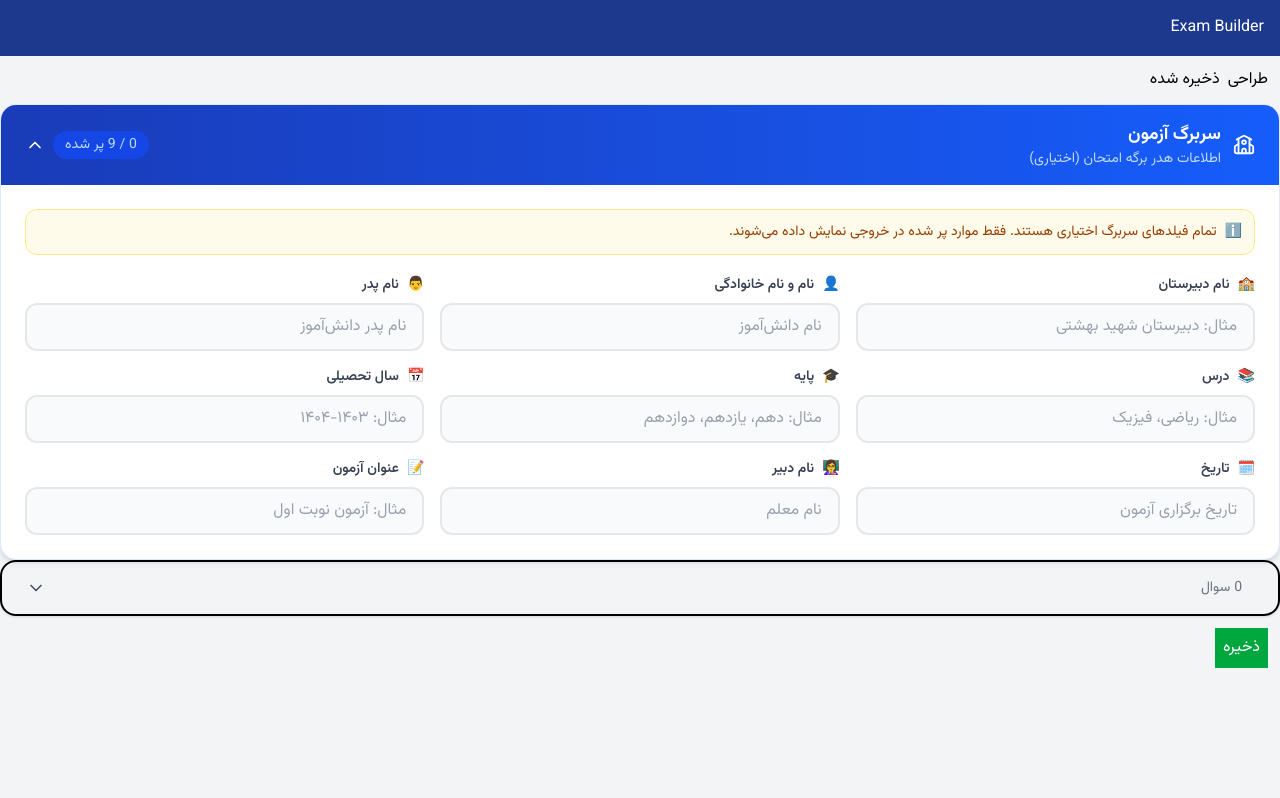
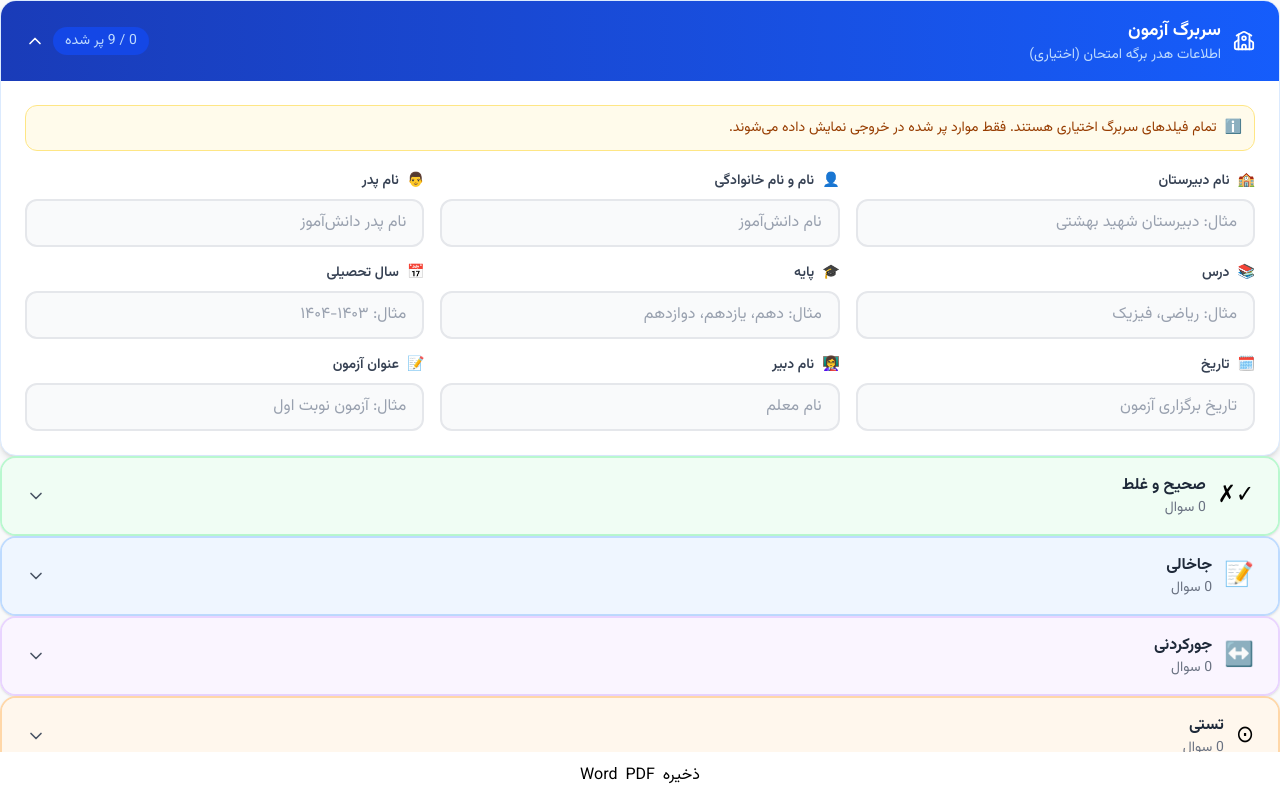
Before and after one commit to pahang52/Exam-maker, a React (Vite) app: page / in a window 1280 px wide. Shown: the top 798 px of the page. Built offline with nearby package versions, Linux system fonts and the light colour scheme.

Commit message:
Update App.tsx

```diff
--- a/src/App.tsx
+++ b/src/App.tsx
@@ -1,14 +1,28 @@
-import React, { useEffect, useState } from "react";
+import React, { useState, useEffect } from "react";
 import { v4 as uuidv4 } from "uuid";
 
-import { ExamData, HeaderInfo, Question } from "./types";
+import {
+  Question,
+  QuestionType,
+  HeaderInfo,
+  ExamData,
+} from "./types";
+
 import { saveExam, getAllExams } from "./utils/storage";
+import { exportPDF, exportWord } from "./utils/export";
 
 import HeaderForm from "./components/HeaderForm";
 import QuestionSection from "./components/QuestionSection";
 import ExamList from "./components/ExamList";
 
-console.log("APP LOADED");
+const QUESTION_TYPES: { type: QuestionType; icon: string; bgColor: string; borderColor: string }[] = [
+  { type: "true-false", icon: "✓✗", bgColor: "bg-green-50", borderColor: "border-green-200" },
+  { type: "fill-blank", icon: "📝", bgColor: "bg-blue-50", borderColor: "border-blue-200" },
+  { type: "matching", icon: "↔️", bgColor: "bg-purple-50", borderColor: "border-purple-200" },
+  { type: "multiple-choice", icon: "⊙", bgColor: "bg-orange-50", borderColor: "border-orange-200" },
+  { type: "short-answer", icon: "✏️", bgColor: "bg-yellow-50", borderColor: "border-yellow-200" },
+  { type: "descriptive", icon: "📄", bgColor: "bg-red-50", borderColor: "border-red-200" },
+];
 
 const defaultHeader: HeaderInfo = {
   schoolName: "",
@@ -22,72 +36,67 @@ const defaultHeader: HeaderInfo = {
   examTitle: "",
 };
 
-const App: React.FC = () => {
+type Tab = "designer" | "saved";
+
+export default function App() {
+  const [activeTab, setActiveTab] = useState<Tab>("designer");
   const [header, setHeader] = useState<HeaderInfo>(defaultHeader);
   const [questions, setQuestions] = useState<Question[]>([]);
   const [examId, setExamId] = useState(uuidv4());
   const [savedExams, setSavedExams] = useState<ExamData[]>([]);
-  const [tab, setTab] = useState<"designer" | "saved">("designer");
 
   useEffect(() => {
     setSavedExams(getAllExams());
+    console.log("APP LOADED");
   }, []);
 
-  const totalScore = questions.reduce((a, b) => a + b.score, 0);
+  const totalScore = questions.reduce((sum, q) => sum + q.score, 0);
 
-  const handleSave = () => {
-    const exam: ExamData = {
+  const getExamData = (): ExamData => ({
     id: examId,
     header,
     questions,
     totalScore,
     createdAt: new Date().toISOString(),
     updatedAt: new Date().toISOString(),
-    };
+  });
 
-    saveExam(exam);
+  const handleSave = () => {
+    saveExam(getExamData());
     setSavedExams(getAllExams());
   };
 
+  const handlePDF = () => exportPDF(getExamData() as any);
+  const handleWord = () => exportWord(getExamData());
+
   return (
-    <div className="min-h-screen bg-gray-100" dir="rtl">
+    <div dir="rtl" className="min-h-screen bg-gray-50">
 
-      <header className="bg-blue-900 text-white p-4">
-        <h1>Exam Builder</h1>
-      </header>
+      <HeaderForm header={header} onChange={setHeader} />
 
-      <div className="p-3 flex gap-2">
-        <button onClick={() => setTab("designer")}>طراحی</button>
-        <button onClick={() => setTab("saved")}>ذخیره شده</button>
+      {QUESTION_TYPES.map((qt) => (
+        <QuestionSection
+          key={qt.type}
+          type={qt.type}
+          questions={questions.filter(q => q.type === qt.type)}
+          allQuestionsCount={questions.length}
+          startIndex={1}
+          onAdd={(q) => setQuestions([...questions, q])}
+          onUpdate={() => {}}
+          onDelete={(id) => setQuestions(questions.filter(q => q.id !== id))}
+          icon={qt.icon}
+          bgColor={qt.bgColor}
+          borderColor={qt.borderColor}
+        />
+      ))}
+
+      <div className="fixed bottom-0 left-0 right-0 bg-white p-3 flex gap-2 justify-center">
+        <button onClick={handleSave}>ذخیره</button>
+        <button onClick={handlePDF}>PDF</button>
+        <button onClick={handleWord}>Word</button>
       </div>
 
-      {tab === "designer" ? (
-        <>
-          <HeaderForm header={header} onChange={setHeader} />
-
-          <QuestionSection
-            questions={questions}
-            onAdd={(q) => setQuestions([...questions, q])}
-            onUpdate={(q) =>
-              setQuestions(questions.map((x) => (x.id === q.id ? q : x)))
-            }
-            onDelete={(id) =>
-              setQuestions(questions.filter((q) => q.id !== id))
-            }
-          />
-
-          <button
-            className="bg-green-600 text-white p-2 m-3"
-            onClick={handleSave}
-          >
-            ذخیره
-          </button>
-        </>
-      ) : (
-        <ExamList exams={savedExams} />
-      )}
+      <ExamList exams={savedExams} onEdit={() => {}} />
     </div>
   );
-};
-
-export default App;
+}
```
Lines whose indentation alone changed are shown as unchanged.
